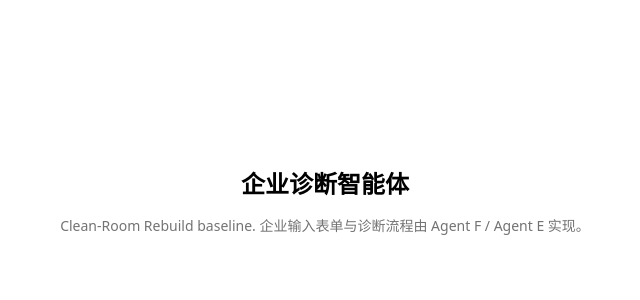
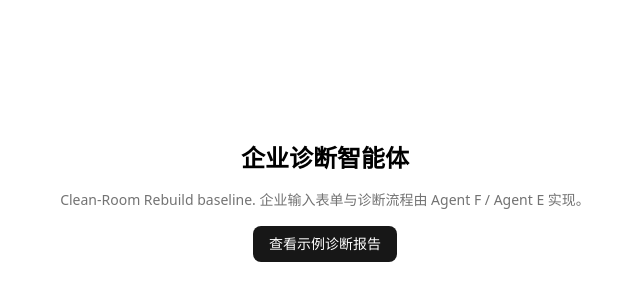
Before and after one commit to JustinXai/qiyezhenduanzhinengti, a Next.js app: page / in a window 1280 px wide. Shown: the part 198-498 px from the top of the page, without its empty margins (315-955 px from the left). Built offline with nearby package versions, Linux system fonts and the light colour scheme.

Commit message:
feat(home): add sample diagnosis report entry link
Links to /report/<sample publicToken> so the Quick/Deep/Evidence experience is
reachable this round without the Agent E backend (integration seam).

```diff
--- a/app/page.tsx
+++ b/app/page.tsx
@@ -1,3 +1,6 @@
+import Link from "next/link";
+import { SAMPLE_DIAGNOSIS_REPORT } from "../src/fixtures/sample-report";
+
 export default function HomePage() {
   return (
     <main className="mx-auto flex min-h-screen max-w-2xl flex-col items-center justify-center gap-4 p-6 text-center">
@@ -5,6 +8,13 @@ export default function HomePage() {
       <p className="text-sm text-neutral-500">
         Clean-Room Rebuild baseline. 企业输入表单与诊断流程由 Agent F / Agent E 实现。
       </p>
+      {/* INTEGRATION SEAM (Agent E API): sample report entry point for this round. */}
+      <Link
+        href={`/report/${SAMPLE_DIAGNOSIS_REPORT.publicToken}`}
+        className="rounded-lg bg-neutral-900 px-4 py-2 text-sm font-medium text-white transition hover:bg-neutral-800"
+      >
+        查看示例诊断报告
+      </Link>
     </main>
   );
 }
```
